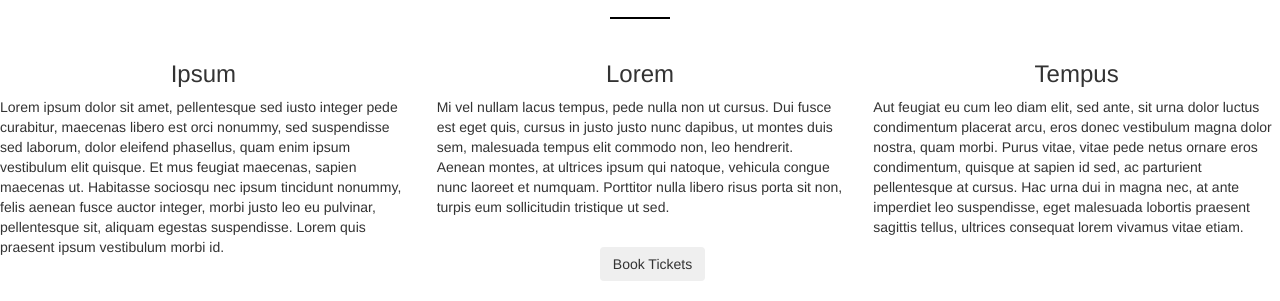
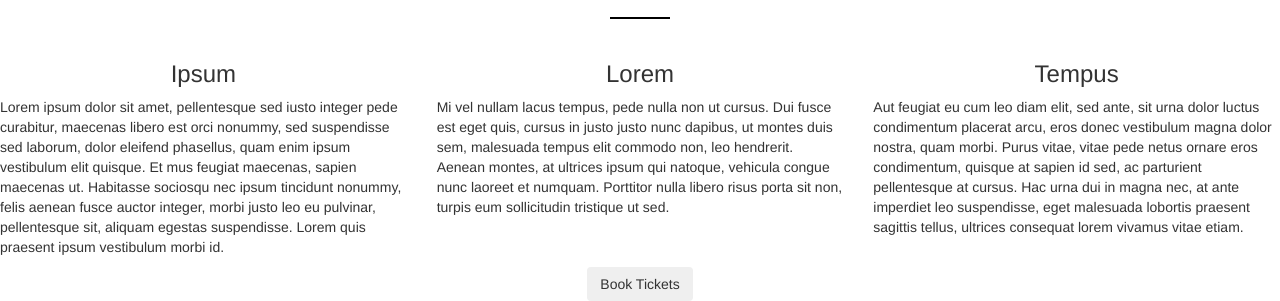
Before and after one commit to eddieduro/vacation, a plain HTML site: page index.html in a window 1280 px wide. Shown: the part 843-1144 px from the top of the page. Drawn offline with nearby package versions, Linux system fonts and the light colour scheme.

Commit message:
fixed button centering

```diff
--- a/index.html
+++ b/index.html
@@ -73,14 +73,17 @@
             Aut feugiat eu cum leo diam elit, sed ante, sit urna dolor luctus condimentum placerat arcu, eros donec vestibulum magna dolor nostra, quam morbi. Purus vitae, vitae pede netus ornare eros condimentum, quisque at sapien id sed, ac parturient pellentesque at cursus. Hac urna dui in magna nec, at ante imperdiet leo suspendisse, eget malesuada lobortis praesent sagittis tellus, ultrices consequat lorem vivamus vitae etiam.
           </p>
       </div>
-      <div class="row">
-        <div class="btn-middle">
-          <button type="button" class="btn" data-toggle="modal"
-          data-target="#ourModal">
-            Book Tickets
-          </button>
+    </div>
+        <div class="center-block">
+          <div class="text-center">
+            <button type="button" class="btn" data-toggle="modal"
+            data-target="#ourModal">
+              Book Tickets
+            </button>
           </div>
-        </div>
+
+          </div>
+
 
       <div class="modal fade" role="dialog" id="ourModal">
         <div class="modal-content">
```
